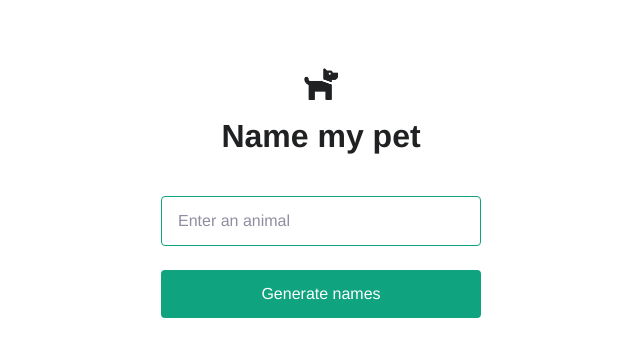
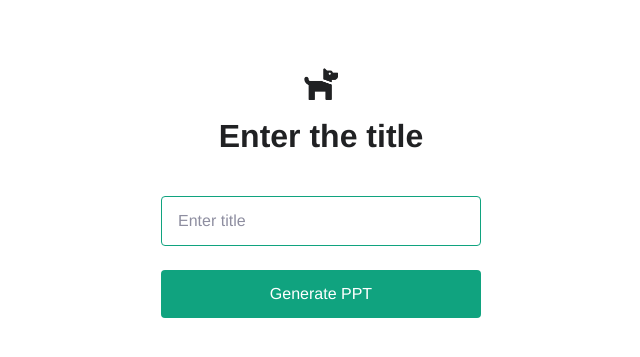
Before and after one commit to yash1120/ppt-creator, a Flask app: page / in a window 1280 px wide. Shown: the top 357 px of the page, without its empty margins (319-959 px from the left). Run offline with Flask 2, Linux system fonts and the light colour scheme; some web fonts are replaced.

Commit message:
basic complete

```diff
--- a/app.py
+++ b/app.py
@@ -1,7 +1,7 @@
 import os
-
 import openai
 from flask import Flask, redirect, render_template, request, url_for
+import json
 
 app = Flask(__name__)
 openai.api_key = os.getenv("OPENAI_API_KEY")
@@ -10,20 +10,23 @@ openai.api_key = os.getenv("OPENAI_API_KEY")
 @app.route("/", methods=("GET", "POST"))
 def index():
     if request.method == "POST":
-        animal = request.form["animal"]
+        title = request.form["animal"]
         response = openai.Completion.create(
             model="text-davinci-003",
-            prompt=generate_prompt(animal),
-            temperature=0.7,
+            prompt=generate_title(title),
+            temperature=0.3,
             max_tokens=2048,
             top_p=1
         )
-        print(response)
-        return redirect(url_for("index", result=response.choices[0].text))
+        print(response.choices[0].text.strip())
 
-    result = request.args.get("result")
-    return render_template("index.html", result=result)
+        return render_template("index.html", result=json.loads(response.choices[0].text.strip()))
+
+    return render_template("index.html", result=None)
 
 
-def generate_prompt(animal):
-    return f""" genrate the ppt content slide by slide with titles, it has 8 slides,also add refernce links in it, also add some data numbers on the topic {animal} in json type"""
+def generate_prompt(title):
+    return f""" generate the ppt content slide by slide with titles on the topic {title} in json type with slide  number as key and slide data as value of that key"""
+
+def generate_title(title):
+    return f"""generate the ppt titles and content of slides having 8 slides on the topic {title} with "slide_{{number}}" as key and title and title data as value in json format"""
--- a/templates/index.html
+++ b/templates/index.html
@@ -1,6 +1,6 @@
 <!DOCTYPE html>
 <head>
-  <title>OpenAI Quickstart</title>
+  <title>PPt Generator</title>
   <link
     rel="shortcut icon"
     href="{{ url_for('static', filename='dog.png') }}"
@@ -10,12 +10,47 @@
 
 <body>
   <img src="{{ url_for('static', filename='dog.png') }}" class="icon" />
-  <h3>Name my pet</h3>
+  <h3>Enter the title</h3>
   <form action="/" method="post">
-    <input type="text" name="animal" placeholder="Enter an animal" required />
-    <input type="submit" value="Generate names" />
+    <input type="text" name="animal" placeholder="Enter title" required />
+    <input type="submit" value="Generate PPT" />
   </form>
   {% if result %}
-  <div class="result">{{ result }}</div>
+  <div class="result">
+    <h2>{{ result.slide_1.title}}</h2>
+    <p>{{result.slide_1.content}}</p>
+  </div>
+  <div class="result">
+    <h2>{{ result.slide_2.title}}</h2>
+    <p>{{result.slide_2.content}}</p>
+  </div>
+  <div class="result">
+    <h2>{{ result.slide_3.title}}</h2>
+    <p>{{result.slide_2.content}}</p>
+  </div>
+  <div class="result">
+    <h2>{{ result.slide_3.title}}</h2>
+    <p>{{result.slide_3.content}}</p>
+  </div>
+  <div class="result">
+    <h2>{{ result.slide_4.title}}</h2>
+    <p>{{result.slide_4.content}}</p>
+  </div>
+  <div class="result">
+    <h2>{{ result.slide_5.title}}</h2>
+    <p>{{result.slide_5.content}}</p>
+  </div>
+  <div class="result">
+    <h2>{{ result.slide_6.title}}</h2>
+    <p>{{result.slide_6.content}}</p>
+  </div>
+  <div class="result">
+    <h2>{{ result.slide_7.title}}</h2>
+    <p>{{result.slide_7.content}}</p>
+  </div>
+  <div class="result">
+    <h2>{{ result.slide_8.title}}</h2>
+    <p>{{result.slide_8.content}}</p>
+  </div>
   {% endif %}
 </body>
```
